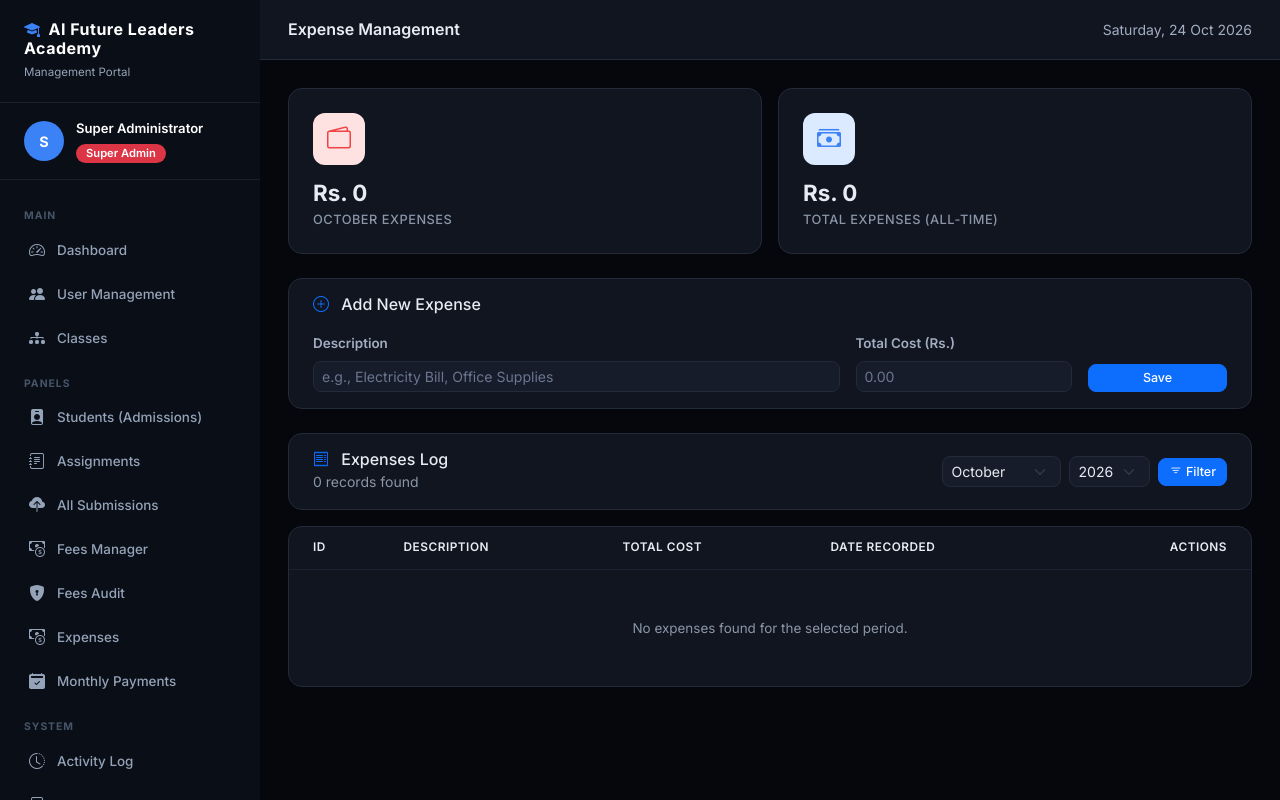
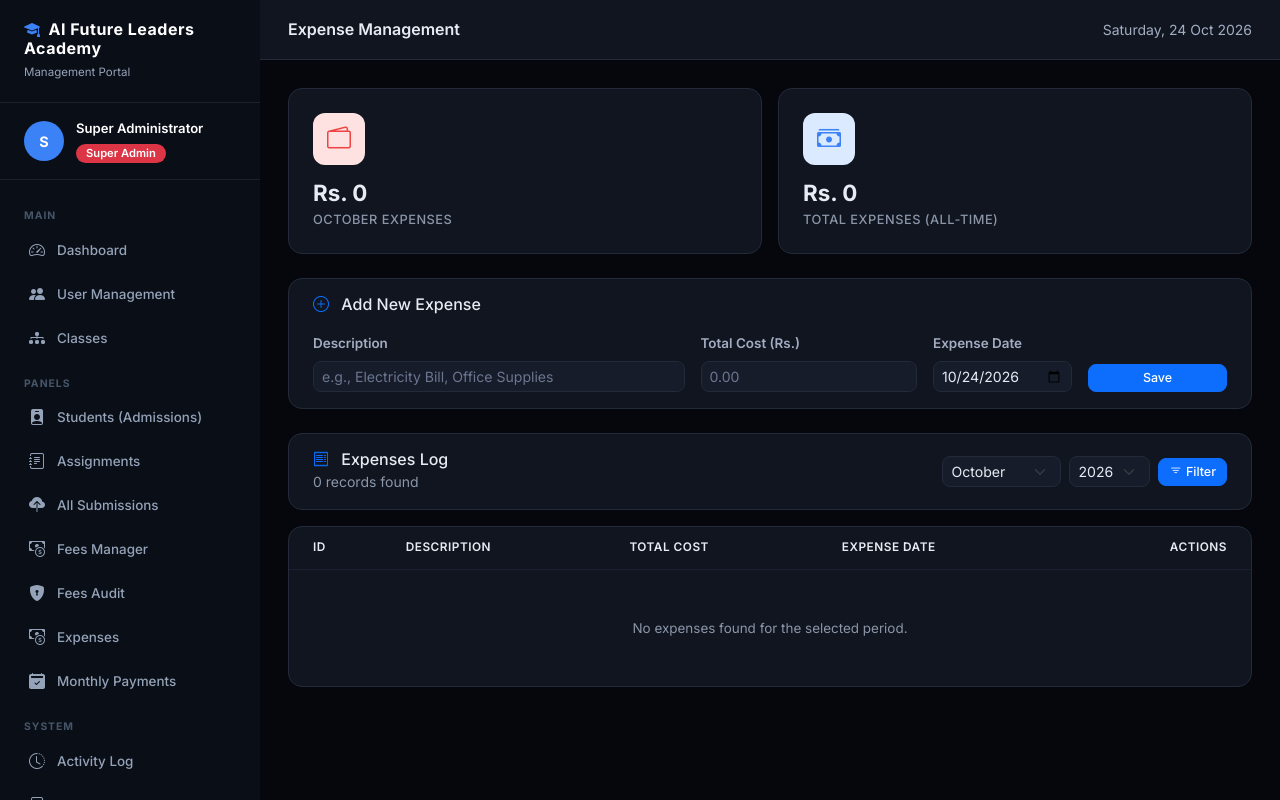
Before and after one commit to jawad50633-tech/rbms, a PHP site: page /dashboards/expenses.php in a window 1280 px wide. Run offline with PHP 8.4, Linux system fonts and the light colour scheme; a user stored in the database is signed in; data that the repository does not hold is empty.

Commit message:
Add expense date handling to expenses management
Added expense_date field to expense saving and retrieval logic, including validation and UI updates.

```diff
--- a/dashboards/expenses.php
+++ b/dashboards/expenses.php
@@ -21,9 +21,14 @@ if ($_SERVER['REQUEST_METHOD'] === 'POST') {
     $action = $_POST['action'] ?? '';
 
     if ($action === 'save_expense') {
-        $id          = (int)($_POST['id'] ?? 0);
-        $description = trim($_POST['description'] ?? '');
-        $total_cost  = (float)($_POST['total_cost'] ?? 0);
+        $id           = (int)($_POST['id'] ?? 0);
+        $description  = trim($_POST['description'] ?? '');
+        $total_cost   = (float)($_POST['total_cost'] ?? 0);
+        $expense_date = trim($_POST['expense_date'] ?? date('Y-m-d'));
+
+        // Basic date validation (YYYY-MM-DD format check)
+        $date_parts = explode('-', $expense_date);
+        $is_valid_date = count($date_parts) === 3 && checkdate((int)$date_parts[1], (int)$date_parts[2], (int)$date_parts[0]);
 
         if (empty($description)) {
             $message = 'Expense description is required.';
@@ -31,19 +36,22 @@ if ($_SERVER['REQUEST_METHOD'] === 'POST') {
         } elseif ($total_cost <= 0) {
             $message = 'Total cost must be a positive numeric value.';
             $msgType = 'danger';
+        } elseif (!$is_valid_date) {
+            $message = 'Please provide a valid expense date.';
+            $msgType = 'danger';
         } else {
             if ($id > 0) {
                 // UPDATE
-                $stmt = $db->prepare('UPDATE expenses SET description = ?, total_cost = ? WHERE id = ?');
-                $stmt->execute([$description, $total_cost, $id]);
+                $stmt = $db->prepare('UPDATE expenses SET description = ?, total_cost = ?, expense_date = ? WHERE id = ?');
+                $stmt->execute([$description, $total_cost, $expense_date, $id]);
                 logActivity($user['id'], "Updated expense #{$id} - Rs. " . number_format($total_cost), 'Expenses');
 
                 $message = 'Expense updated successfully.';
                 $msgType = 'success';
             } else {
                 // CREATE
-                $stmt = $db->prepare('INSERT INTO expenses (description, total_cost) VALUES (?, ?)');
-                $stmt->execute([$description, $total_cost]);
+                $stmt = $db->prepare('INSERT INTO expenses (description, total_cost, expense_date) VALUES (?, ?, ?)');
+                $stmt->execute([$description, $total_cost, $expense_date]);
                 logActivity($user['id'], "Added expense: {$description} - Rs. " . number_format($total_cost), 'Expenses');
 
                 $message = 'Expense added successfully.';
@@ -80,19 +88,19 @@ $where_clauses = [];
 $params        = [];
 
 if ($filter_month > 0) {
-    $where_clauses[] = 'MONTH(created_at) = ?';
+    $where_clauses[] = 'MONTH(expense_date) = ?';
     $params[]        = $filter_month;
 }
 
 if ($filter_year > 0) {
-    $where_clauses[] = 'YEAR(created_at) = ?';
+    $where_clauses[] = 'YEAR(expense_date) = ?';
     $params[]        = $filter_year;
 }
 
 $where_sql = $where_clauses ? 'WHERE ' . implode(' AND ', $where_clauses) : '';
 
 // ── Fetch Expenses & Summaries ─────────────────────────────
-$stmt = $db->prepare("SELECT * FROM expenses {$where_sql} ORDER BY id DESC");
+$stmt = $db->prepare("SELECT * FROM expenses {$where_sql} ORDER BY expense_date DESC, id DESC");
 $stmt->execute($params);
 $expenses = $stmt->fetchAll();
 
@@ -155,7 +163,7 @@ renderHeader('Expense Management', 'expenses');
         <input type="hidden" name="id" value="<?= $edit_expense['id'] ?>">
       <?php endif; ?>
 
-      <div class="col-md-7">
+      <div class="col-md-5">
         <label class="form-label small fw-600">Description</label>
         <input type="text" class="form-control form-control-sm" name="description"
                placeholder="e.g., Electricity Bill, Office Supplies"
@@ -167,6 +175,12 @@ renderHeader('Expense Management', 'expenses');
         <input type="number" step="0.01" min="0.01" class="form-control form-control-sm" name="total_cost"
                placeholder="0.00"
                value="<?= e($edit_expense['total_cost'] ?? '') ?>" required>
+      </div>
+
+      <div class="col-md-2">
+        <label class="form-label small fw-600">Expense Date</label>
+        <input type="date" class="form-control form-control-sm" name="expense_date"
+               value="<?= e($edit_expense['expense_date'] ?? date('Y-m-d')) ?>" required>
       </div>
 
       <div class="col-md-2 d-flex align-items-end gap-2">
@@ -232,7 +246,7 @@ renderHeader('Expense Management', 'expenses');
           <th class="ps-4">ID</th>
           <th>Description</th>
           <th>Total Cost</th>
-          <th>Date Recorded</th>
+          <th>Expense Date</th>
           <th class="text-end pe-4">Actions</th>
         </tr>
       </thead>
@@ -242,7 +256,7 @@ renderHeader('Expense Management', 'expenses');
           <td class="ps-4 fw-600">#<?= $e['id'] ?></td>
           <td><?= e($e['description']) ?></td>
           <td class="fw-600 text-danger">Rs. <?= number_format($e['total_cost'], 2) ?></td>
-          <td class="small text-muted"><?= date('M d, Y h:i A', strtotime($e['created_at'])) ?></td>
+          <td><?= date('M d, Y', strtotime($e['expense_date'])) ?></td>
           <td class="text-end pe-4">
             <!-- Edit Button -->
             <a href="expenses.php?edit=<?= $e['id'] ?>&month=<?= $filter_month ?>&year=<?= $filter_year ?>" class="btn btn-sm btn-outline-primary me-1">
```
